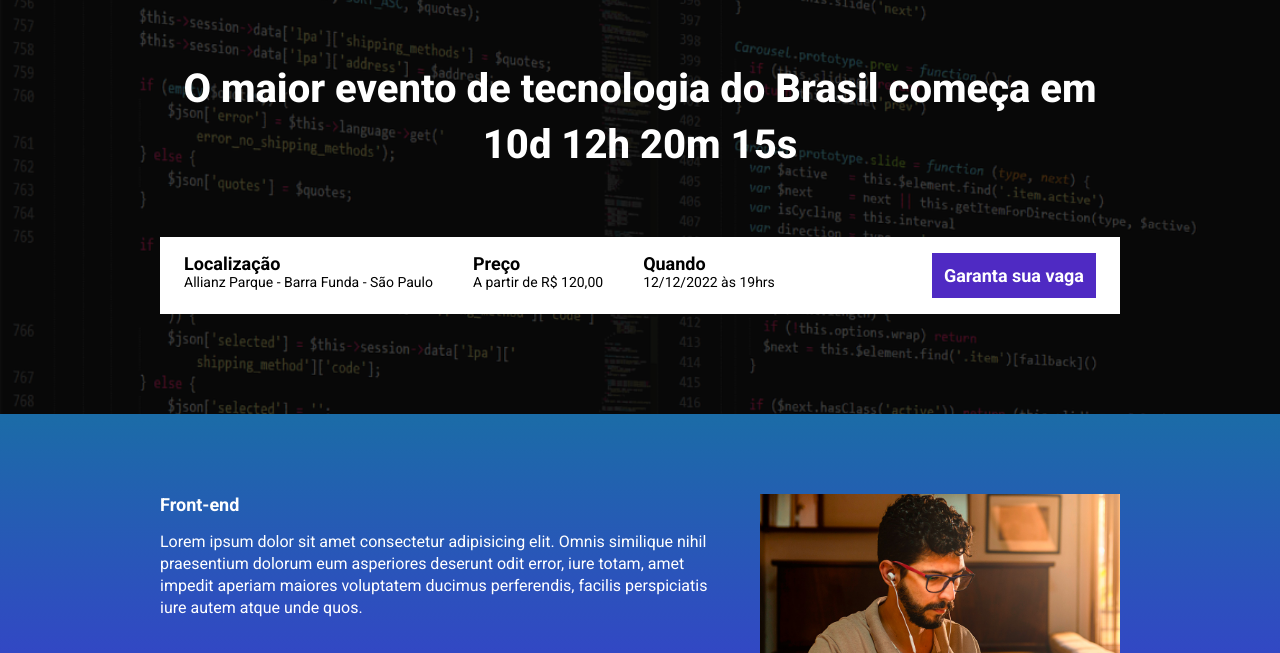
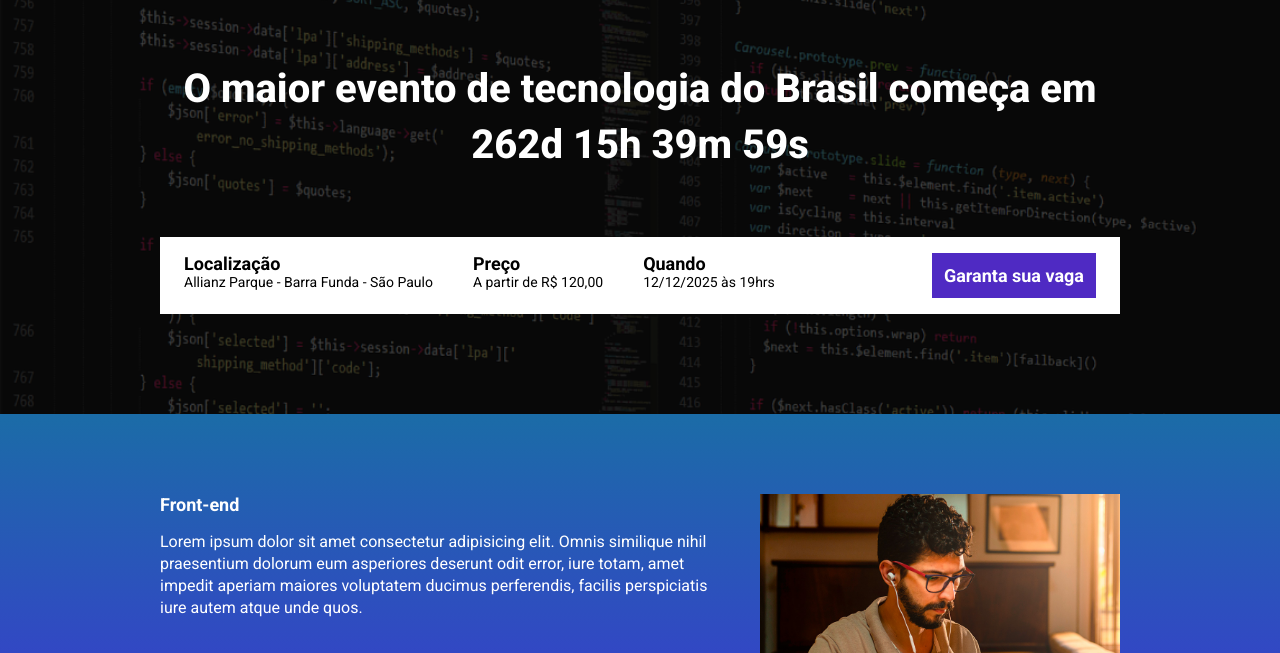
Before and after one commit to uANDYANO/ebac_tech_talks, a website built with Parcel: page src/index.html in a window 1280 px wide. Shown: the part 147-800 px from the top of the page. Built offline with nearby package versions, Linux system fonts and the light colour scheme.

Commit message:
criando a contagem regressiva

```diff
--- a/package.json
+++ b/package.json
@@ -3,6 +3,7 @@
   "version": "1.0.0",
   "scripts": {
     "dev": "parcel src/index.html src/styles/main.scss src/scripts/main.js",
+    "build": "parcel build src/index.html",
     "test": "echo \"Error: no test specified\" && exit 1"
   },
   "keywords": [],
@@ -12,6 +13,7 @@
   "devDependencies": {
     "@parcel/transformer-sass": "^2.14.2",
     "parcel": "^2.14.2",
-    "sharp": "^0.33.5"
+    "sharp": "^0.33.5",
+    "svgo": "^3.3.2"
   }
 }
--- a/src/index.html
+++ b/src/index.html
@@ -15,7 +15,7 @@
         <div class="container">
             <img class="hero__logo" src="./images/ebac_logo.svg" alt="EBAC">
             <p class="hero__text">
-                O maior evento de tecnologia do Brasil começa em 10d 12h 20m 15s
+                O maior evento de tecnologia do Brasil começa em <span id="contador"></span>
             </p>
             <div class="infos-bar">
                 <ul class="infos-bar__infos">
@@ -29,7 +29,7 @@
                     </li>
                     <li class="infos-bar__infos__item">
                         <b>Quando</b>
-                        12/12/2022 às 19hrs
+                        12/12/2025 às 19hrs
                     </li>
                 </ul>
                 <a href="#" class="button button--primary">
--- a/src/scripts/main.js
+++ b/src/scripts/main.js
@@ -1 +1,32 @@
 AOS.init();
+
+const dataDoEvento = new Date("Dec 12, 2025 19:00:00");
+const timeStampDoEvento = dataDoEvento.getTime();
+
+const contaOTempo = setInterval(function() {
+    const agora = new Date();
+    const timeStampAtual = agora.getTime();
+
+    const distanciaAteOEvento = timeStampDoEvento - timeStampAtual;
+
+    const diaEmMs = 1000 * 60 * 60 * 24;
+    const horaEmMs = 1000 * 60 * 60;
+    const minutoEmMs = 1000 * 60;
+
+    const diasAteOEvento = Math.floor(distanciaAteOEvento / diaEmMs);
+    const horasAteOEvento = Math.floor((distanciaAteOEvento % diaEmMs) / horaEmMs);
+    const minutosAteOEvento = Math.floor(distanciaAteOEvento % horaEmMs / minutoEmMs);
+    const segundosAteOEveneto = Math.floor((distanciaAteOEvento % minutoEmMs) / 1000);
+
+    console.log(diasAteOEvento);
+    console.log(horasAteOEvento);
+    console.log(minutosAteOEvento);
+    console.log(segundosAteOEveneto);
+
+    document.getElementById('contador').innerHTML = `${diasAteOEvento}d ${horasAteOEvento}h ${minutosAteOEvento}m ${segundosAteOEveneto}s`;
+
+    if (distanciaAteOEvento < 0) {
+        clearInterval(contaOTempo);
+        document.getElementById('contador').innerHTML = 'Evento expirado!'
+    }
+}, 1000);
```
Also changed, not shown: 1 other file.
